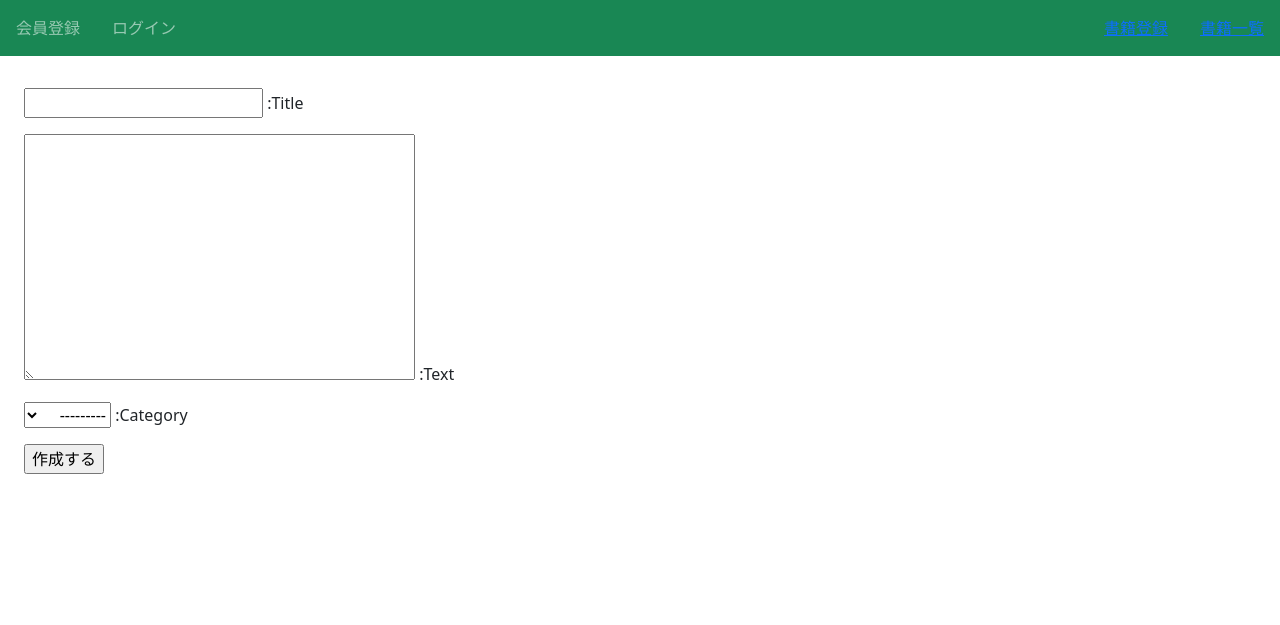
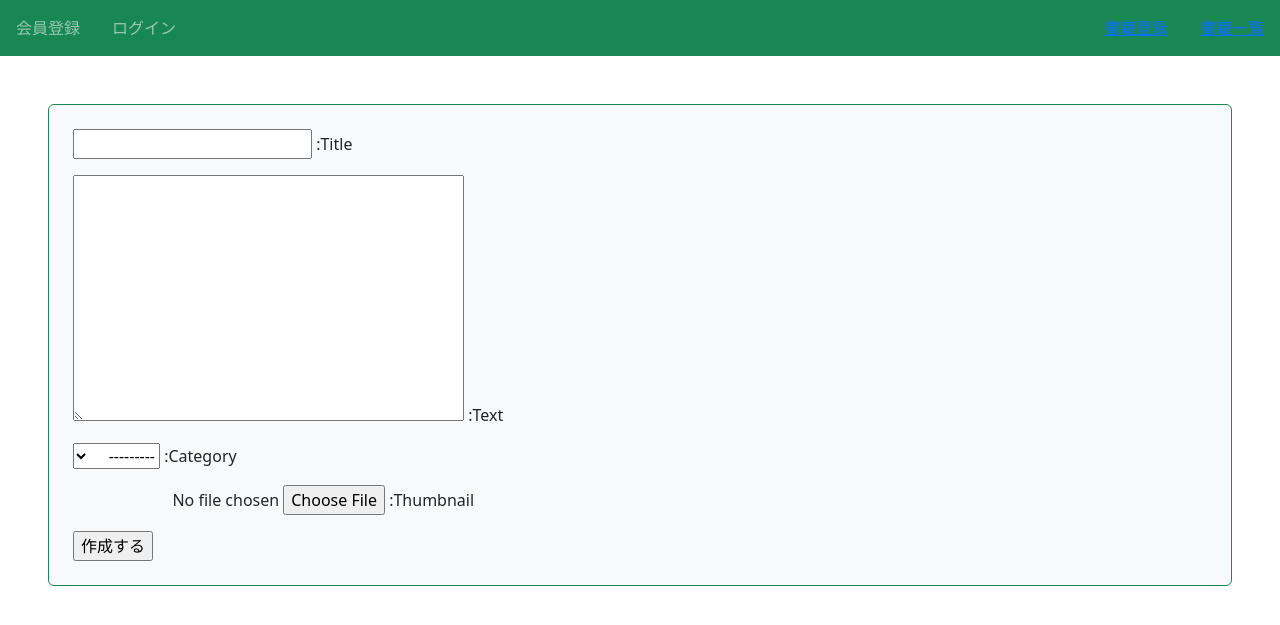
Before and after one commit to hosomatu/hackathon-basic-sample, a Django app: page /book/create/ in a window 1280 px wide. Shown: the top 625 px of the page. Run offline with Django 3.2, Linux system fonts and the light colour scheme.

Commit message:
画像の表示

```diff
--- a/hackathonbasic/book/models.py
+++ b/hackathonbasic/book/models.py
@@ -1,4 +1,5 @@
 # モデル。テーブルの内容をクラスとして定義。
+# ここに定義してから、python3 manage.py makemigrations でマイグレーションファイルが作成される。その後、python3 manage.py migrateで実際のDBにマイグレートされる。
 from django.db import models
 from . consts import MAX_RATE
 
@@ -9,6 +10,7 @@ RATE_CHOICES = [(x, str(x)) for x in range(0, MAX_RATE + 1)] # [(0,'0'),(1,'1'),
 class Book(models.Model):
     title = models.CharField(max_length=100) # titleという名前のCharField(文字列型)のテーブルを定義。
     text = models.TextField(max_length=255)
+    thumbnail = models.ImageField(null=True, blank=True) # Pillowライブラリが必要。nullはDBの話、blankはフォームの話、基本的にnull許容するときはblankも許容する。画像の保存場所はsettings.pyを確認する
     category = models.TextField(
         max_length=100,
         choices= CATEGORY # choicesオプション。デフォルトのフォームがセレクトボックするになる。バリデーションもきく。 https://arc.net/l/quote/lehwmztf
--- a/hackathonbasic/book/templates/book/book_create.html
+++ b/hackathonbasic/book/templates/book/book_create.html
@@ -3,7 +3,8 @@
 {% block title %}書籍作成{% endblock %}
 
 {% block content %}
-    <form method='POST' style='text-align: left;'> {% csrf_token %}
+    <!-- enctypeとはHTMLでフォームがデータがサーバーに送信される際のエンコーディング形式を定めるもの。ファイルをアップロードする際にこんな感じにする -->
+    <form method='POST' enctype="multipart/form-data" class="p-4 m-4 bg-light border border-success rounded form-group"> {% csrf_token %}
         {{form.as_p}}  <!-- モデルのフォーム情報に基づいた入力フォームがpタグに挟まる形になる -->
         <input type='submit' value='作成する'>
     </form>
--- a/hackathonbasic/book/templates/book/book_update.html
+++ b/hackathonbasic/book/templates/book/book_update.html
@@ -3,8 +3,7 @@
 {% block title %}書籍修正{% endblock %}
 
 {% block content %}
-    <form method='POST' style='text-align: left;'>
-        {% csrf_token %}
+    <form method='POST' enctype="multipart/form-data" class="p-4 m-4 bg-light border border-success rounded form-group"> {% csrf_token %}
         {{form.as_p}}  <!-- モデルのフォーム情報に基づいた入力フォームがpタグに挟まる形になる -->
         <input type='submit'>修正する</button>
     </form>
--- a/hackathonbasic/book/templates/book/index.html
+++ b/hackathonbasic/book/templates/book/index.html
@@ -9,6 +9,7 @@
 	{% for item in object_list %}
 	<div class="p-4 m-4 bg-light border border-success rounded" style="text-align: left;">
 		<h2 class="text-success">{{ item.title }}</h2>
+		<img src="{{ item.thumbnail.url }}" class="img-thumbnail" /> <!-- ファイルがMEDIA_ROOT以下に保存されているとき、TextFieldクラスのurlプロパティによって、そのファイルにアクセスすることができる。 -->
 		<h6>{{ item.category }}</h6>
 		<div class="mt-3">
 			<!-- 詳細へのリンク。urlの名前を使用している -->
--- a/hackathonbasic/book/views.py
+++ b/hackathonbasic/book/views.py
@@ -18,7 +18,7 @@ class DetailBookView(DetailView) :
 class CreateBookView(CreateView) :
     template_name = 'book/book_create.html'
     model = Book
-    fields = ('title', 'text', 'category')
+    fields = ('title', 'text', 'category', 'thumbnail') # フォームの内容
     success_url = reverse_lazy('list-book') # reverce逆の動作。つまり普段はurlからviewsの名前を得ているがそれの逆(viewの名前からurlを得る)を行う。lazyによりDjangoの初期化のタイミングで処理が走らないように送らせている。
 
 class DeleteBookView(DeleteView) :
@@ -28,7 +28,7 @@ class DeleteBookView(DeleteView) :
 
 class UpdateBookView(UpdateView) :
     model = Book
-    fields = ('title', 'text', 'category' )
+    fields = ('title', 'text', 'category', 'thumbnail')
     template_name = 'book/book_update.html'
     success_url = reverse_lazy('list-book')
 
--- a/hackathonbasic/hackathonbasic/settings.py
+++ b/hackathonbasic/hackathonbasic/settings.py
@@ -15,7 +15,7 @@ https://docs.djangoproject.com/en/3.2/ref/settings/
 from pathlib import Path
 
 # Build paths inside the project like this: BASE_DIR / 'subdir'.
-BASE_DIR = Path(__file__).resolve().parent.parent
+BASE_DIR = Path(__file__).resolve().parent.parent # manage.pyが入っているディレクトリになっている
 
 
 # Quick-start development settings - unsuitable for production
@@ -124,6 +124,10 @@ USE_TZ = True
 
 STATIC_URL = '/static/'
 
+MEDIA_URL = '/media/'
+
+MEDIA_ROOT = BASE_DIR / 'media' #開発時はここに画像を配置する。
+
 # Default primary key field type
 # https://docs.djangoproject.com/en/3.2/ref/settings/#default-auto-field
 
--- a/hackathonbasic/hackathonbasic/urls.py
+++ b/hackathonbasic/hackathonbasic/urls.py
@@ -15,6 +15,8 @@ Including another URLconf
     1. Import the include() function: from django.urls import include, path
     2. Add a URL to urlpatterns:  path('blog/', include('blog.urls'))
 """
+from django.conf import settings
+from django.conf.urls.static import static
 from django.contrib import admin
 from django.urls import path, include
 
@@ -28,3 +30,6 @@ urlpatterns = [
     path('accounts/', include('accounts.urls')), #認証機能appをこのプロジェクトに追加
     path('', include('book.urls')), # book/urls.py内で定義されたパスがこのプロジェクトに追加される。
 ]
+
+# デプロイ時には使われないためあえて外して記載している。
+urlpatterns += static(settings.MEDIA_URL, document_root=settings.MEDIA_ROOT) # 画像表示のためのルーティング。staticという関数によって、requestされたURLと第一引数のMEDIA_URLが同じならその画像を返す。document_rootは画像の保存場所
```
Also changed, not shown: hackathonbasic/book/migrations/0006_book_thumbnail.py (added), hackathonbasic/media/django.jpg (added), hackathonbasic/media/django_e6CYoQ6.jpg (added).
